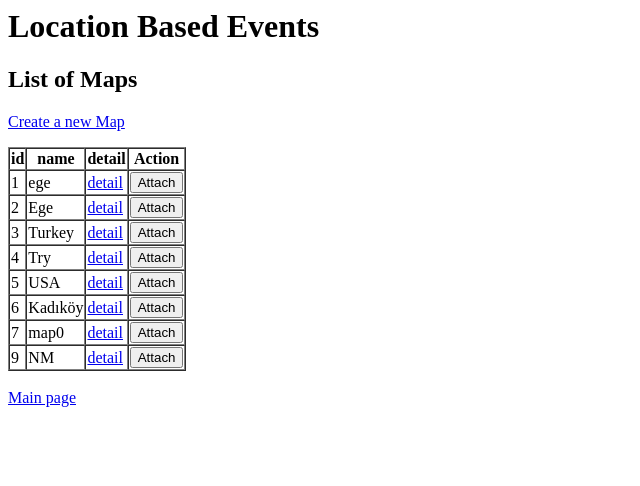
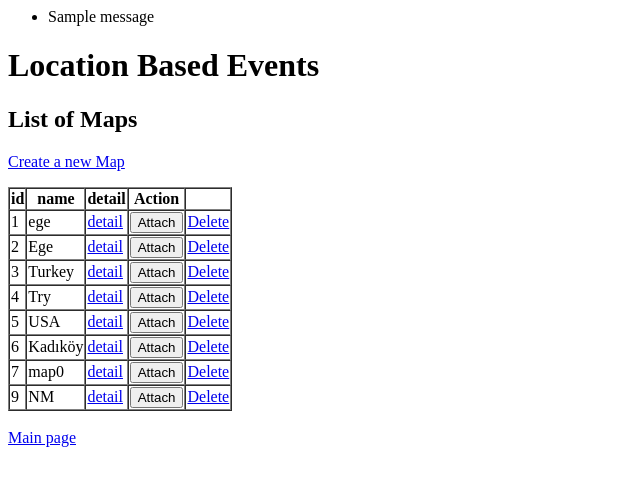
Before and after one commit to btezergil/Location-Based-Events, a Django app: page /lbevents/ in a window 1280 px wide. Shown: the top 486 px of the page, without its empty margins (0-640 px from the left). Run offline with Django 3.2, Linux system fonts and the light colour scheme; data comes from the database, SQL or seed files in the repository; both versions use the stored data as it was after the commit; one stand-in notice (Sample message) is shown.

Commit message:
Added delete map, added messages

```diff
--- a/phase3/lbevents/templates/base.html
+++ b/phase3/lbevents/templates/base.html
@@ -1,5 +1,12 @@
 <html>
     <body>
+        {% if messages %}
+        <ul class="messages">
+            {% for message in messages %}
+            <li{% if message.tags %} class="{{ message.tags }}"{% endif %}>{{ message }}</li>
+            {% endfor %}
+        </ul>
+        {% endif %}
         <h1> Location Based Events </h1>
             <div>
             {% block "body" %}
--- a/phase3/lbevents/templates/maps.html
+++ b/phase3/lbevents/templates/maps.html
@@ -5,7 +5,7 @@
 <a href="{% url 'addmap' %}">Create a new Map</a>
 </p>
 <table border="1" cellspacing="0">
-	<tr><th>id</th><th>name</th><th>detail</th><th>Action</th></tr>
+	<tr><th>id</th><th>name</th><th>detail</th><th>Action</th><th></th></tr>
 	{% for m in maps %}
 		<tr><td>{{m.id}}</td><td>{{m.name}}</td>
 		<td><a href="{% url 'detail' m.id %}">detail</a></td>
@@ -24,6 +24,7 @@
 			</td>
 			</form>
 		{% endif %}
+		<td><a href="{% url 'deletemap' m.id %}">Delete</a></td>
 		</tr>
 	{% endfor %}
 </table>
--- a/phase3/lbevents/urls.py
+++ b/phase3/lbevents/urls.py
@@ -7,6 +7,7 @@ urlpatterns = [
     path('addmap/', views.createMap, name='addmap'),
     path('attach/<int:mapid>', views.attach, name='attach'),
     path('detach/<int:mapid>', views.detach, name='detach'),
+    path('delete/<int:mapid>', views.deleteMap, name='deletemap'),
     path('detail/<int:mapid>/', views.detail, name='detail'),
     path('detail/<int:mapid>/<int:eid>', views.evinfo, name='evinfo'),
     path('detail/<int:mapid>/<int:eid>/update', views.evupdate, name='evupdate'),
--- a/phase3/lbevents/views.py
+++ b/phase3/lbevents/views.py
@@ -2,6 +2,7 @@ from django.shortcuts import render, redirect, get_object_or_404
 from django.http import HttpResponse
 from django.db import transaction
 from django.db.models import Q
+from django.contrib import messages
 
 from .models import EventMap, Event
 from .forms import AddUpdateEventForm
@@ -35,6 +36,22 @@ def createMap(request):
 			return render(request, 'error.html', {'message':'Invalid request'})
 	except KeyError: # Form not submitted yet, show it
 		return render(request, 'addmap.html')
+
+def deleteMap(request, mapid = None):
+	# Check if session is attached to correct map
+	is_attached = check_if_attached(request.session, mapid)
+	if not is_attached:
+		messages.info(request, 'Please attach to the map you wish to delete.')
+		return redirect(index)
+	# EndCheck
+
+	m = get_object_or_404(EventMap, pk=mapid)
+	with transaction.atomic():
+		m.delete()
+		#time.sleep(5)
+	# OPTIONAL: Add an integrity check here
+	messages.error(request, 'Map with id {} deleted.'.format(mapid))
+	return redirect(index)
 
 def detail(request, mapid = None):
 	m = get_object_or_404(EventMap, pk=mapid)
@@ -70,10 +87,12 @@ def attach(request, mapid = None):
 		# and put ForeignKey to its map
 		m = get_object_or_404(EventMap, pk=mapid) # Check if map exists
 		request.session['attached_id'] = mapid
+		messages.info(request, 'Successfully attached to map {}.'.format(m.name))
 		return redirect(index) # to home page
 	except KeyError: # Not attached to any Map
 		m = get_object_or_404(EventMap, pk=mapid) # Check if map exists
 		request.session['attached_id'] = mapid
+		messages.info(request, 'Successfully attached to map {}.'.format(m.name))
 		return redirect(index) # to home page
 
 def detach(request, mapid = None):
@@ -81,6 +100,7 @@ def detach(request, mapid = None):
 		attached_id = request.session['attached_id']
 		# TODO: All watches will be cleared up
 		del request.session['attached_id']
+		messages.info(request, 'Successfully dettached from map {}.'.format(m.name))
 		return redirect(index) # to home page
 	except KeyError: # Not attached to any Map
 		return redirect(index) # to home page
@@ -94,6 +114,7 @@ def evupdate(request, mapid = None, eid = None):
 	# Check if session is attached to correct map
 	is_attached = check_if_attached(request.session, mapid)
 	if not is_attached:
+		messages.info(request, 'Please attach to the map the event belongs to.')
 		return redirect(detail, mapid=mapid)
 	# EndCheck
 
@@ -119,6 +140,7 @@ def evupdate(request, mapid = None, eid = None):
 					#m.event_set.update(lon=_lon, lat=_lat, locname=_locname, title=_title, desc=_desc, catlist=_catlist, stime=_stime, to=_to, timetoann=_timetoann)
 					#time.sleep(5)
 				# OPTIONAL: Add an integrity check here
+			messages.info(request, 'Successfully updated event {}.'.format(ev.title))
 			return redirect(detail, mapid=mapid) # to map
 		elif request.POST['submit'] == 'Cancel':
 			return redirect(detail, mapid=mapid) # to map
@@ -188,6 +210,7 @@ def deleteEvent(request, mapid = None, eid = None):
 	# Check if session is attached to correct map
 	is_attached = check_if_attached(request.session, mapid)
 	if not is_attached:
+		messages.info(request, 'Please attach to the map the event belongs to.')
 		return redirect(evinfo, mapid=mapid, eid=eid)
 	# EndCheck
 
@@ -212,6 +235,7 @@ def createEvent(request, mapid = None):
 	# Check if session is attached to correct map
 	is_attached = check_if_attached(request.session, mapid)
 	if not is_attached:
+		messages.info(request, 'Please attach to the map you wish to add the event to.')
 		return redirect(detail, mapid=mapid)
 	# EndCheck
 
@@ -232,6 +256,7 @@ def createEvent(request, mapid = None):
 				m.event_set.create(lon=_lon, lat=_lat, locname=_locname, title=_title, desc=_desc, catlist=_catlist, stime=_stime, to=_to, timetoann=_timetoann)
 				#time.sleep(5)
 			# OPTIONAL: Add an integrity check here
+			messages.info(request, 'Successfully added event {}.'.format(_title))
 			return redirect(detail, mapid=mapid) # to map
 		elif request.POST['submit'] == 'Cancel':
 			return redirect(detail, mapid=mapid) # to map
```
Also changed, not shown: phase3/db.sqlite3.
